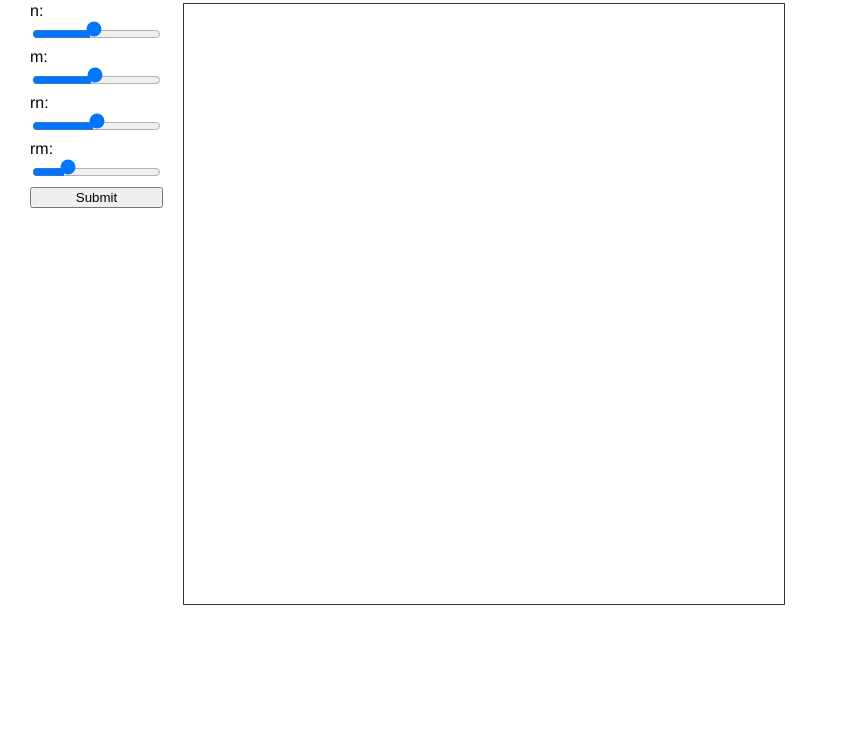
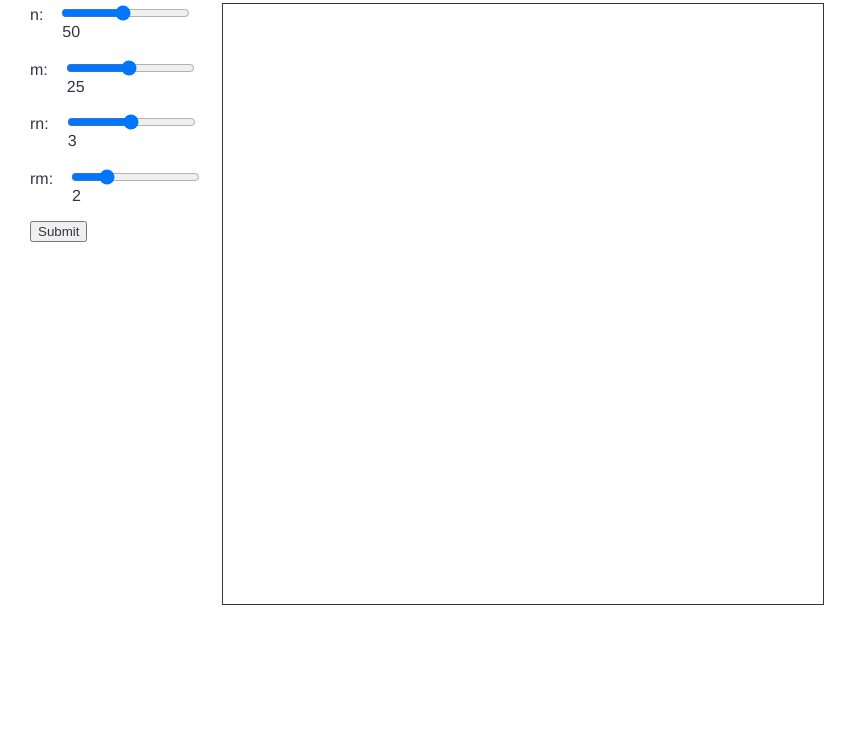
Before and after one commit to informatics-lab/dashboarding-examples, a plain HTML site: page examples/custom_js/index.html in a window 1280 px wide. Shown: the part 61-800 px from the top of the page, without its empty margins (0-867 px from the left). Drawn offline with nearby package versions, Linux system fonts and the light colour scheme.

Commit message:
Improve UX

```diff
--- a/examples/custom_js/index.html
+++ b/examples/custom_js/index.html
@@ -13,19 +13,39 @@
     <h1>Spirograph Plot</h1>
     <div class="main">
         <div class="controls">
-            <label for="nValue">n:</label>
-            <input type="range" id="nValue" min="5" max="100" value="50" class="slider">
+            <div class="singleControl">
+                <label for="nRange">n:</label>
+                <div class="sliderHolder">
+                    <input type="range" id="nRange" min="5" max="100" value="50" class="slider">
+                    <p class="sliderValue" id="nValue"></p>
+                </div>
+            </div>
 
-            <label for="mValue">m:</label>
-            <input type="range" id="mValue" min="1" max="50" value="25" class="slider">
+            <div class="singleControl">
+                <label for="mRange">m:</label>
+                <div class="sliderHolder">
+                    <input type="range" id="mRange" min="1" max="50" value="25" class="slider">
+                    <p class="sliderValue" id="mValue"></p>
+                </div>
+            </div>
 
-            <label for="rnValue">rn:</label>
-            <input type="range" id="rnValue" min="1.0" max="5.0" value="3.0" step="0.1" class="slider">
+            <div class="singleControl">
+                <label for="rnRange">rn:</label>
+                <div class="sliderHolder">
+                    <input type="range" id="rnRange" min="1.0" max="5.0" value="3.0" step="0.1" class="slider">
+                    <p class="sliderValue" id="rnValue"></p>
+                </div>
+            </div>
 
-            <label for="rmValue">rm:</label>
-            <input type="range" id="rmValue" min="1.0" max="5.0" value="2.0" step="0.1" class="slider">
+            <div class="singleControl">
+                <label for="rmRange">rm:</label>
+                <div class="sliderHolder">
+                    <input type="range" id="rmRange" min="1.0" max="5.0" value="2.0" step="0.1" class="slider">
+                    <p class="sliderValue" id="rmValue"></p>
+                </div>
+            </div>
 
-            <input type="button" value="Submit" id="trigger">
+            <button type="button" id="trigger">Submit</button>
         </div>
         <div class="plot">
             <canvas id="spirograph" width=600 height=600></canvas>
--- a/examples/custom_js/script/interact.js
+++ b/examples/custom_js/script/interact.js
@@ -1,9 +1,24 @@
 $( document ).ready( function() {
+    // Display initial values for sliders.
+    let inputs = [ "n", "m", "rn", "rm" ]
+    for ( var i=0;i<=inputs.length;i++ ) {
+        nameRange = '#' + inputs[i] + 'Range';
+        nameValue = '#' + inputs[i] + 'Value';
+        $( nameValue ).html( $( nameRange ).val() );
+    }
+
+    // Update displayed values for sliders on slider changes.
+    $( '#nRange' ).change(function () { $( '#nValue' ).html( $( '#nRange' ).val() ) });
+    $( '#mRange' ).change(function () { $( '#mValue' ).html( $( '#mRange' ).val() ) });
+    $( '#rnRange' ).change(function () { $( '#rnValue' ).html( $( '#rnRange' ).val() ) });
+    $( '#rmRange' ).change(function () { $( '#rmValue' ).html( $( '#rmRange' ).val() ) });
+
+    // Submit values of sliders to plot point calculator on button click.
     $( "#trigger" ).click( function ( event ) {
-        let n = $( '#nValue' ).val().toString();
-        let m = $( '#mValue' ).val().toString();
-        let rn = $( '#rnValue' ).val().toString();
-        let rm = $( '#rmValue' ).val().toString();
+        let n = $( '#nRange' ).val().toString();
+        let m = $( '#mRange' ).val().toString();
+        let rn = $( '#rnRange' ).val().toString();
+        let rm = $( '#rmRange' ).val().toString();
         console.log("n: " + n + ", m: " + m + ", rn: " + rn + ", rm: " + rm);
 
         let url = "http://localhost:8000/plot";
--- a/examples/custom_js/static/base.css
+++ b/examples/custom_js/static/base.css
@@ -6,6 +6,7 @@ p, blockquote, pre, a {
   border: 0;
   font-size: 100%;
   font-family: Helvetica, Arial, Sans-Serif;
+  color: #334;
   vertical-align: baseline;
 }
 body {
@@ -20,8 +21,8 @@ form {
   display: grid;
 }
 button {
-  margin-top: 15px;
   width: max-content;
+  color: #334;
 }
 
 .main {
@@ -35,8 +36,21 @@ button {
   display: grid;
   padding-left: 20px;
 }
-.slider {
-  padding-bottom: 10px;
+/* .slider {
+} */
+.singleControl {
+  display: inline-flex;
+  padding-bottom: 1.1em;
+}
+.singleControl label {
+  display: table-column;
+  padding-top: 0.25em;
+}
+.sliderHolder {
+  margin-left: 1em;
+}
+.sliderValue {
+  padding-left: 3px;
 }
 #spirograph {
   border: 1px solid #334;
```
